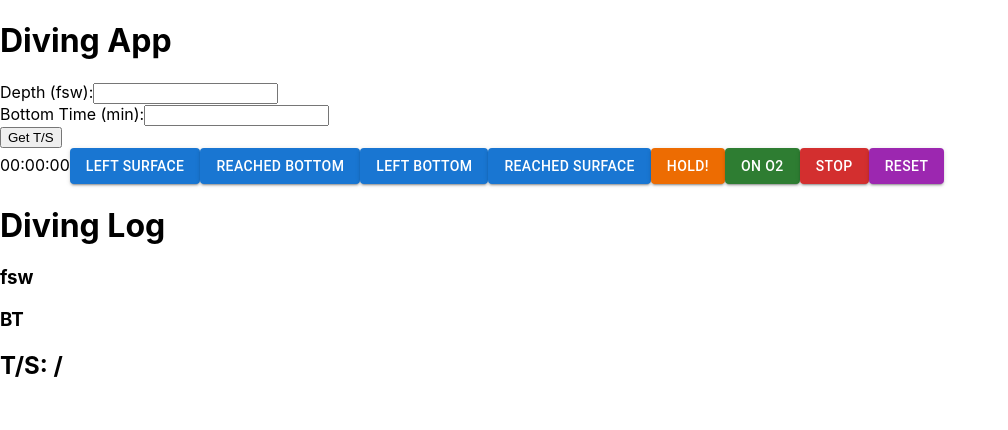
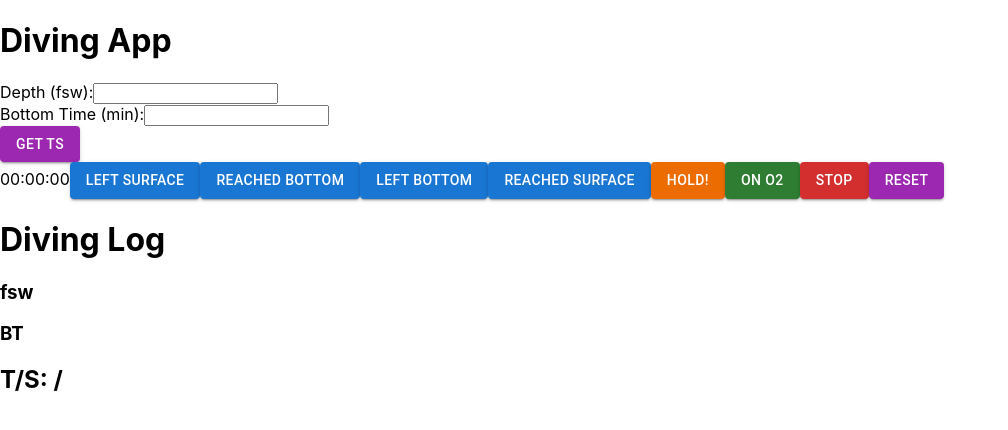
Before and after one commit to brannonstarnes/dive-app, a React (Create React App) app: page / in a window 1280 px wide. Shown: the top 430 px of the page, without its empty margins (0-1008 px from the left). Built offline with nearby package versions, Linux system fonts and the light colour scheme.

Commit message:
styles Get TS button on Form

```diff
--- a/src/components/ClockButtons.js
+++ b/src/components/ClockButtons.js
@@ -21,32 +21,27 @@ function ClockButtons(props) {
       />
 
       <ReachedBottom makeDiveLogEntry={props.makeDiveLogEntry} LS={LS} />
-
       <LeftBottom
         setLB={setLB}
         makeDiveLogEntry={props.makeDiveLogEntry}
         LS={LS}
       />
-
       <ReachSurface
         setRS={setRS}
         makeDiveLogEntry={props.makeDiveLogEntry}
         LB={LB}
       />
-
       <Hold
         makeDiveLogEntry={props.makeDiveLogEntry}
         setOnHold={props.setOnHold}
         onHold={props.onHold}
       />
-
       <OnO2
         setOnO2={props.setOnO2}
         onO2={props.onO2}
         makeDiveLogEntry={props.makeDiveLogEntry}
         RS={RS}
       />
-
       <Button
         variant="contained"
         color="error"
@@ -54,7 +49,6 @@ function ClockButtons(props) {
       >
         STOP
       </Button>
-
       <Button
         variant="contained"
         color="secondary"
--- a/src/components/Forms.js
+++ b/src/components/Forms.js
@@ -1,52 +1,71 @@
 import React from "react";
 import { useState } from "react";
-import {getUsableDepth} from '../tableSchedRGD.js'
-import {getChart} from '../tableSchedRGD.js'
-import {getSchedule} from '../tableSchedRGD.js'
-import {getRGD} from '../tableSchedRGD'
-import {chartMap} from "../charts.js";
+import { getUsableDepth } from "../tableSchedRGD.js";
+import { getChart } from "../tableSchedRGD.js";
+import { getSchedule } from "../tableSchedRGD.js";
+import { getRGD } from "../tableSchedRGD";
+import { chartMap } from "../charts.js";
+import { Button } from "@mui/material";
 
-function Forms(props){
-
+function Forms(props) {
   const [formDepth, setFormDepth] = useState();
   const [formBT, setFormBT] = useState();
 
-
-    const handleSubmit= (e) => {
+  const handleSubmit = (e) => {
     e.preventDefault();
-        var newDepth = getUsableDepth(formDepth) //get corrected depth
-        props.setDepth(newDepth)
-        var table = getChart(newDepth, chartMap) //gets chart by using corrected depth
-        var calculatedSchedule = getSchedule(formBT, table) //determines which schedule to use in chart
-        props.setBT(calculatedSchedule)
-        const TSRGD = getRGD(table, calculatedSchedule)
-        props.setFormTSRGD(TSRGD)
-    }
-
-
+    var newDepth = getUsableDepth(formDepth); //get corrected depth
+    props.setDepth(newDepth);
+    var table = getChart(newDepth, chartMap); //gets chart by using corrected depth
+    var calculatedSchedule = getSchedule(formBT, table); //determines which schedule to use in chart
+    props.setBT(calculatedSchedule);
+    const TSRGD = getRGD(table, calculatedSchedule);
+    props.setFormTSRGD(TSRGD);
+  };
 
   return (
+    <div className="forms-container">
+      <form
+        onSubmit={(e) => {
+          handleSubmit(e);
+        }}
+      >
+        <label>
+          Depth (fsw):
+          <input
+            className="dive-profile-form"
+            id="depth"
+            type="integer"
+            name="depth"
+            onChange={(e) => setFormDepth(e.target.value)}
+            value={formDepth || ""}
+          />
+        </label>
+        <br />
 
-        <div className='forms-container'>
-                <form onSubmit={e => {handleSubmit(e)}}>
-                    <label>Depth (fsw):
-                    <input className='dive-profile-form' id='depth' type="integer" name='depth'
-                    onChange={e => setFormDepth(e.target.value)}
-                    value={formDepth || ''}
+        <label>
+          Bottom Time (min):
+          <input
+            className="dive-profile-form"
+            id="bt"
+            type="integer"
+            name="bt"
+            onChange={(e) => setFormBT(e.target.value)}
+            value={formBT || ""}
           />
-                    </label><br/>
+        </label>
+        <br />
 
-                    <label>Bottom Time (min):
-                    <input className='dive-profile-form' id='bt' type="integer" name='bt'
-                    onChange={e => setFormBT(e.target.value)}
-                    value={formBT || ''}
-                    />
-                    </label><br/>
-
-                    <input className="submitButton" type='submit' value='Get T/S'/>
+        <Button
+          variant="contained"
+          color="secondary"
+          className="submitButton"
+          type="submit"
+          value="Get T/S"
+        >
+          Get TS
+        </Button>
       </form>
     </div>
   );
-
 }
 export default Forms;
```
Lines whose indentation alone changed are shown as unchanged.
